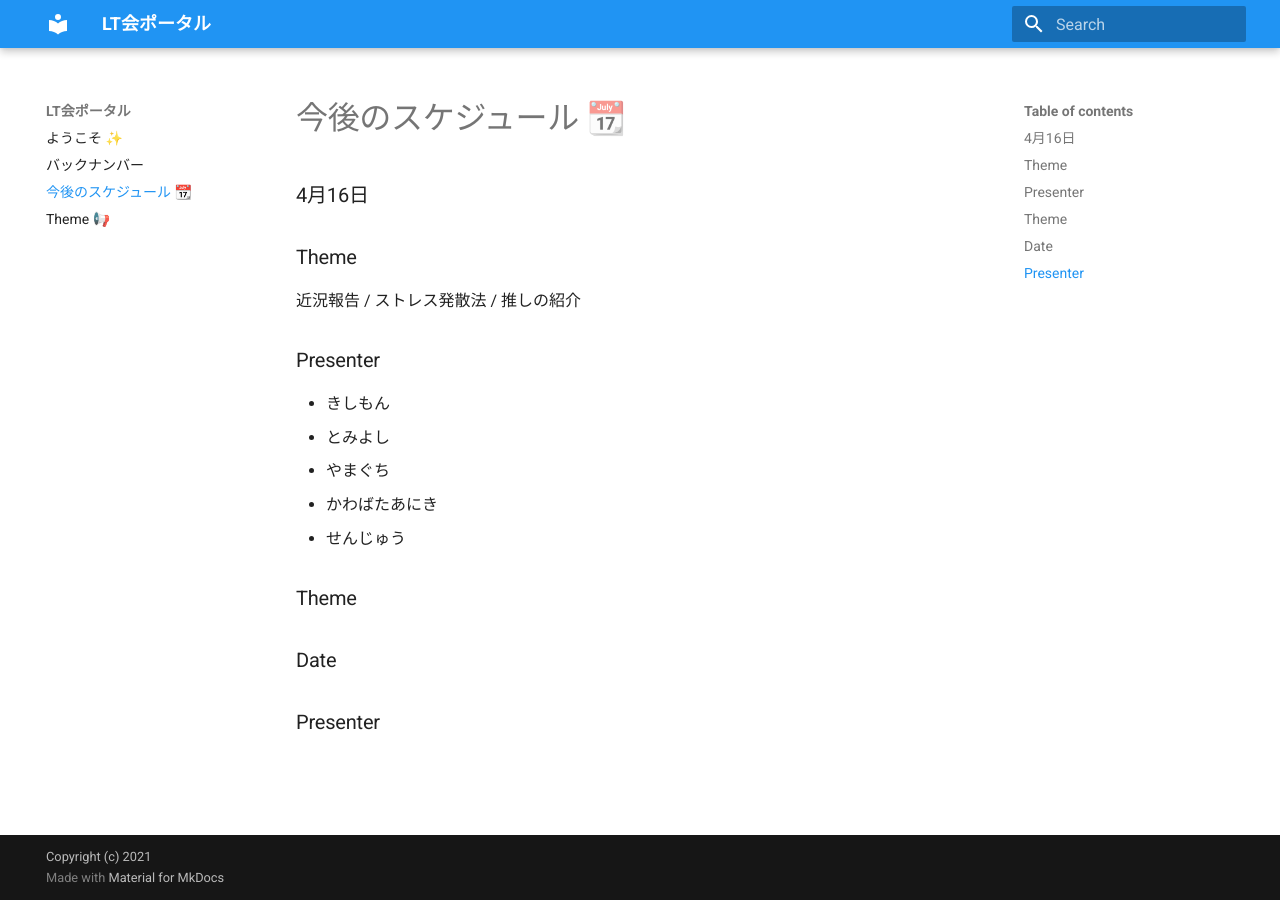
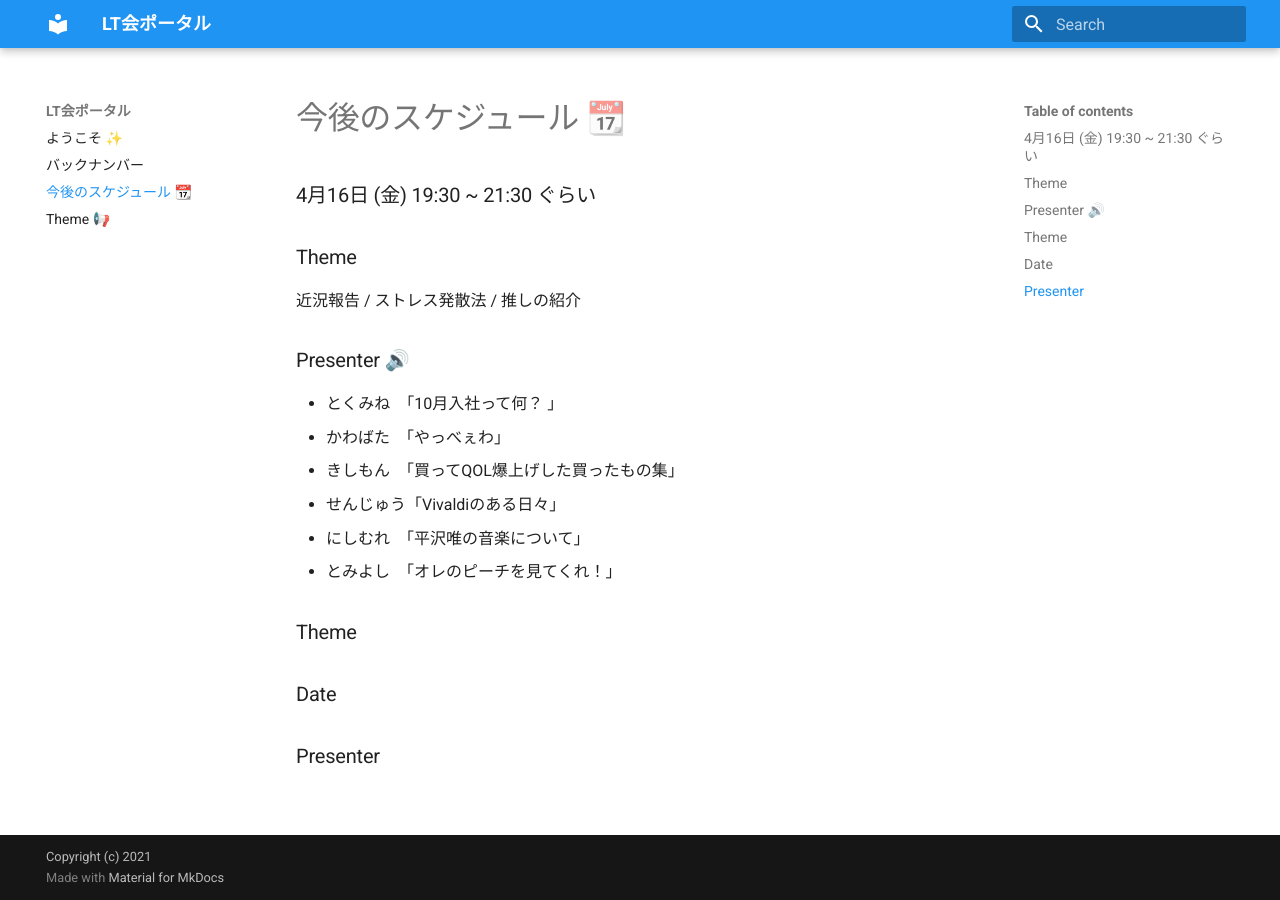
Before and after one commit to yama1601/LT_Portal, an MkDocs documentation site: the page built from docs/schedules.md, in a window 1280 px wide. Built offline with MkDocs 1.6.1 and Material for MkDocs 9.7.7, drawn with Linux system fonts in a browser that asks for light colours.

Commit message:
Update speaker

```diff
--- a/docs/schedules.md
+++ b/docs/schedules.md
@@ -1,16 +1,17 @@
 # 今後のスケジュール 📆
 
-### 4月16日
+### 4月16日 (金) 19:30 ~ 21:30 ぐらい
 
 ### Theme
 近況報告 / ストレス発散法 / 推しの紹介
 
-### Presenter
-- きしもん
-- とみよし
-- やまぐち
-- かわばたあにき
-- せんじゅう
+### Presenter 🔊
+- とくみね　「10月入社って何？ 」
+- かわばた　「やっべぇわ」
+- きしもん　「買ってQOL爆上げした買ったもの集」
+- せんじゅう「Vivaldiのある日々」
+- にしむれ　「平沢唯の音楽について」
+- とみよし　「オレのピーチを見てくれ！」
 
 ### Theme
 
```
